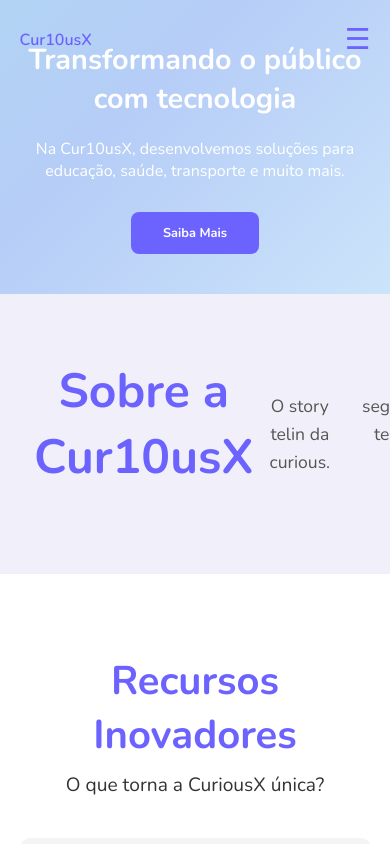
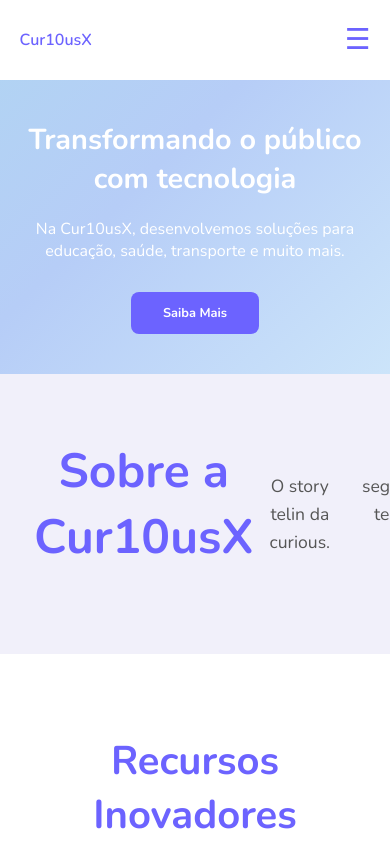
Before and after one commit to ahamuyel/Cur10usLandinPage, a React (Vite) app in the folder cur10usx-landing/: page / in a window 390 px wide. Shown: the top 844 px of the page. Built offline with nearby package versions, Linux system fonts and the light colour scheme.

Commit message:
fixed header

```diff
--- a/cur10usx-landing/package.json
+++ b/cur10usx-landing/package.json
@@ -24,6 +24,6 @@
     "eslint-plugin-react-hooks": "^5.2.0",
     "eslint-plugin-react-refresh": "^0.4.19",
     "globals": "^16.0.0",
-    "vite": "^6.3.1"
+    "vite": "^6.3.5"
   }
 }
--- a/cur10usx-landing/src/components/Header.css
+++ b/cur10usx-landing/src/components/Header.css
@@ -93,6 +93,9 @@ a.logo {
 }
 
 @media (max-width: 768px) {
+  .header.transparent{
+    background-color: var(--light-color);
+  }
   .menuBtn {
     display: block;
   }
@@ -113,4 +116,9 @@ a.logo {
   .navigation.active {
     display: flex;
   }
+  .nav-links.open {
+    display: grid;
+    gap:0.5rem;
+    margin-bottom: 1rem;
+  }
 }
--- a/cur10usx-landing/src/components/Hero.css
+++ b/cur10usx-landing/src/components/Hero.css
@@ -61,6 +61,7 @@
 
 @media (max-width: 768px) {
   .hero {
+    margin-top: 5rem;
     flex-direction: column;
     text-align: center;
     padding: 40px 5%;
--- a/cur10usx-landing/src/index.css
+++ b/cur10usx-landing/src/index.css
@@ -25,7 +25,7 @@
 
 body {
   font-family: var(--font-family);
-  background-color: var(--primary-color);
+  background-color: var(--light-color);
   color: var(--text-color);
   font-optical-sizing: auto;
 }
```
Also changed, not shown: 1 other file (tests, documents, lock files or other folders).
